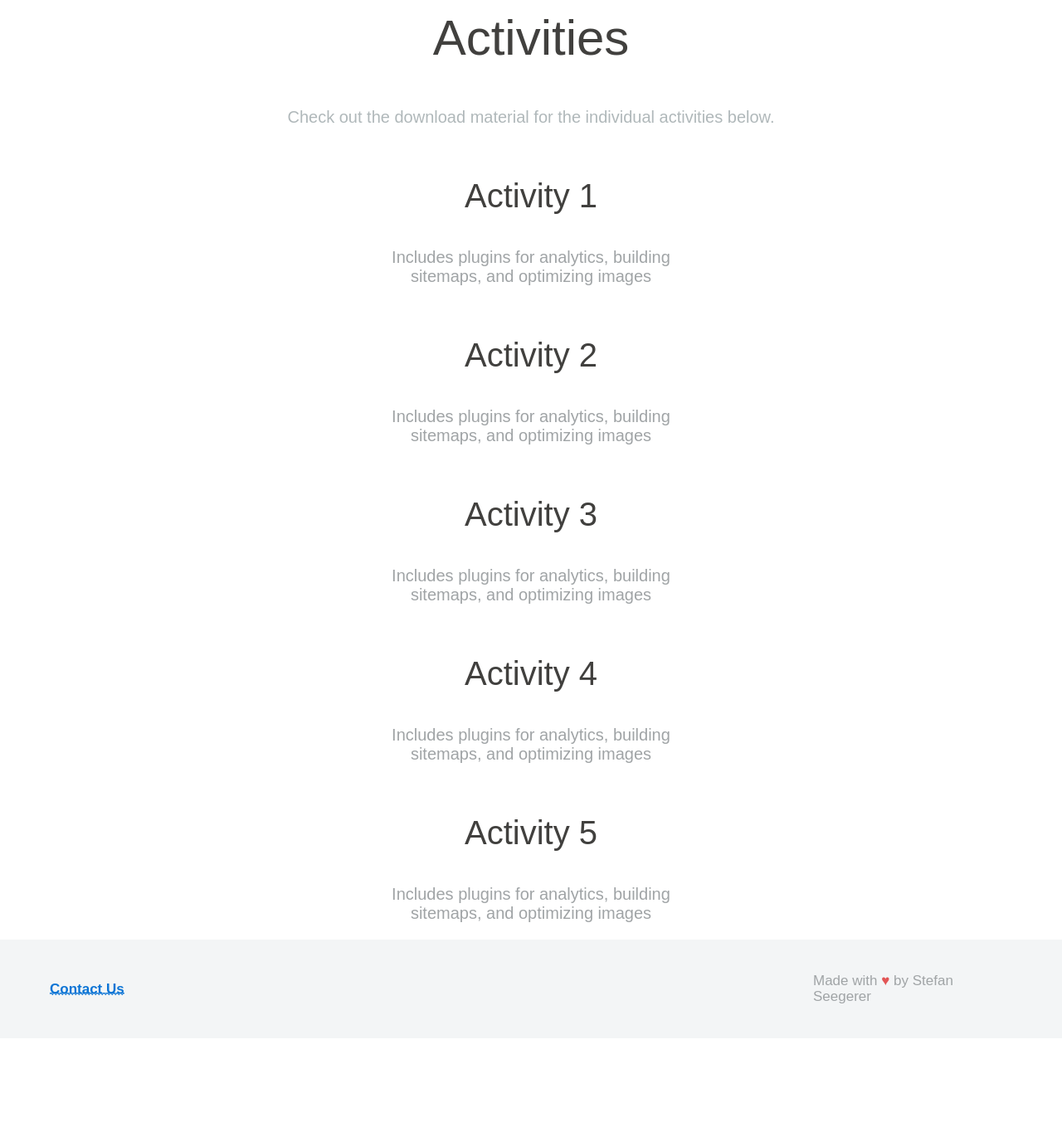
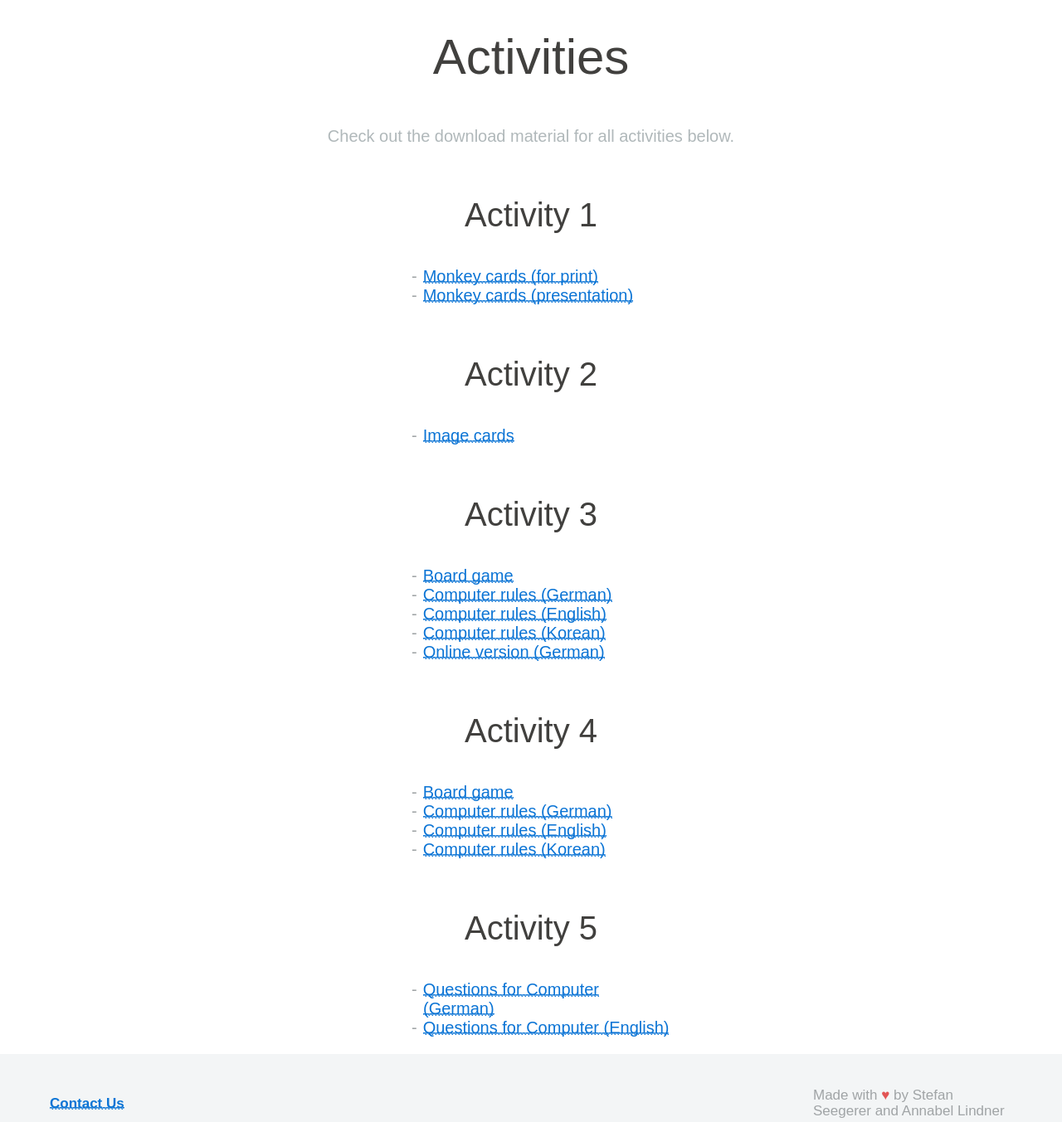
Before and after one commit to manzanillo/ai-unplugged, a Gatsby site: page / in a window 1280 px wide. Shown: the part 1280-2633 px from the top of the page at 83% size. Before the commit the page ends 2532 px from the top, so only its background shows below. Built offline with nearby package versions, Linux system fonts and the light colour scheme; Gatsby itself is replaced by a stand-in of ours; a web font is replaced by a local one.

Commit message:
update download links

```diff
--- a/src/components/content.js
+++ b/src/components/content.js
@@ -8,7 +8,7 @@ const Content = () => (
   <div style={{ padding: "0rem 1rem", textAlign: "center" }}>
     <SectionHeader
       title="Activities"
-      description="Check out the download material for the individual activities below."
+      description="Check out the download material for all activities below."
     />
     <content
       style={{
@@ -20,10 +20,14 @@ const Content = () => (
     >
       <div>
         <h3>Activity 1</h3>
-        <p style={{ color: COLORS.gray }}>
-          Includes plugins for analytics, building sitemaps, and optimizing
-          images
-        </p>
+        <ul style={{ color: COLORS.gray, textAlign: "left" }}>
+          <li>
+            <a href="activity1.pdf">Monkey cards (for print)</a>
+          </li>
+          <li>
+            <a href="activity1.pptx">Monkey cards (presentation)</a>
+          </li>
+        </ul>
       </div>
     </content>
 
@@ -37,10 +41,11 @@ const Content = () => (
     >
       <div>
         <h3>Activity 2</h3>
-        <p style={{ color: COLORS.gray }}>
-          Includes plugins for analytics, building sitemaps, and optimizing
-          images
-        </p>
+        <ul style={{ color: COLORS.gray, textAlign: "left" }}>
+          <li>
+            <a href="activity2.pdf">Image cards</a>
+          </li>
+        </ul>
       </div>
     </content>
     <content
@@ -53,10 +58,25 @@ const Content = () => (
     >
       <div>
         <h3>Activity 3</h3>
-        <p style={{ color: COLORS.gray }}>
-          Includes plugins for analytics, building sitemaps, and optimizing
-          images
-        </p>
+        <ul style={{ color: COLORS.gray, textAlign: "left" }}>
+          <li>
+            <a href="activity3.pdf">Board game</a>
+          </li>
+          <li>
+            <a href="activity3-german.pdf">Computer rules (German)</a>
+          </li>
+          <li>
+            <a href="activity3-english.pdf">Computer rules (English)</a>
+          </li>
+          <li>
+            <a href="activity3-korean.pdf">Computer rules (Korean)</a>
+          </li>
+          <li>
+            <a href="https://www.stefanseegerer.de/schlag-das-krokodil/">
+              Online version (German)
+            </a>
+          </li>
+        </ul>
       </div>
     </content>
     <content
@@ -69,10 +89,20 @@ const Content = () => (
     >
       <div>
         <h3>Activity 4</h3>
-        <p style={{ color: COLORS.gray }}>
-          Includes plugins for analytics, building sitemaps, and optimizing
-          images
-        </p>
+        <ul style={{ color: COLORS.gray, textAlign: "left" }}>
+          <li>
+            <a href="activity3.pdf">Board game</a>
+          </li>
+          <li>
+            <a href="activity4-german.pdf">Computer rules (German)</a>
+          </li>
+          <li>
+            <a href="activity4-english.pdf">Computer rules (English)</a>
+          </li>
+          <li>
+            <a href="activity4-korean.pdf">Computer rules (Korean)</a>
+          </li>
+        </ul>
       </div>
     </content>
     <content
@@ -85,10 +115,16 @@ const Content = () => (
     >
       <div>
         <h3>Activity 5</h3>
-        <p style={{ color: COLORS.gray }}>
-          Includes plugins for analytics, building sitemaps, and optimizing
-          images
-        </p>
+        <ul style={{ color: COLORS.gray, textAlign: "left" }}>
+          <li>
+            <a href="activity5-german.pdf">Questions for Computer (German)</a>
+          </li>
+          <li>
+            <a href="https://classic.csunplugged.org/wp-content/uploads/2014/12/unplugged-20-the_turing_test_0.pdf">
+              Questions for Computer (English)
+            </a>
+          </li>
+        </ul>
       </div>
     </content>
   </div>
--- a/src/components/footer.js
+++ b/src/components/footer.js
@@ -30,7 +30,7 @@ const Footer = () => (
       <div style={{ color: COLORS.gray }}>
         Made with <span style={{ color: "#e25555" }}>&#9829;</span>
         {` `}
-        by Stefan Seegerer
+        by Stefan Seegerer and Annabel Lindner
       </div>
     </div>
   </footer>
--- a/src/components/hero.js
+++ b/src/components/hero.js
@@ -28,7 +28,8 @@ const Header = ({ siteTitle }) => (
     <Paper>
       <h1 style={{ textAlign: "center" }}>AI Unplugged</h1>
       <p style={{ textAlign: "center" }}>
-        Activities and teaching material on artificial intelligence
+        Activities and teaching material on artificial intelligence. Download
+        the brochure in German, English or Korean.
       </p>
       <div style={{ textAlign: "center" }}>
         <button
```
Also changed, not shown: 4 other files.
